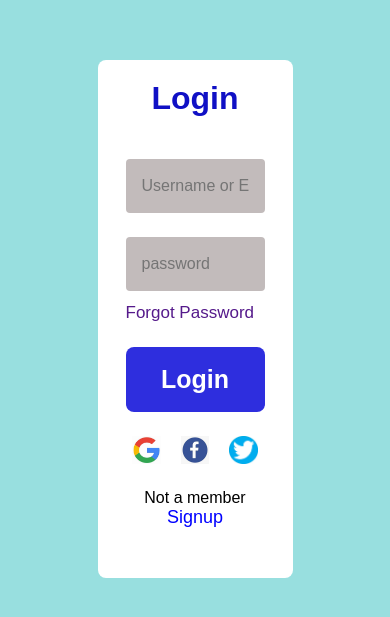
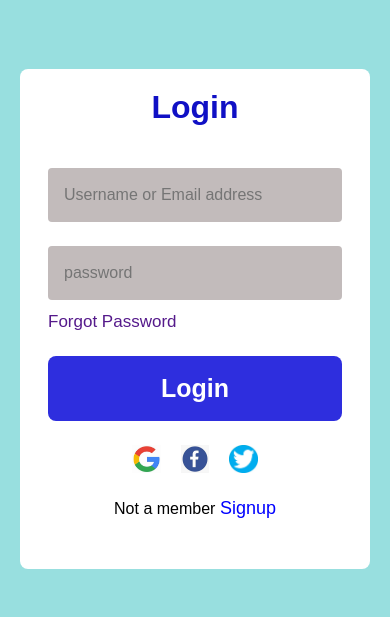
Before and after one commit to Vivek-Mehra298/Login-Signup-Form, a plain HTML site: page index.html in a window 390 px wide. Shown: the part 103-720 px from the top of the page. Drawn offline with Linux system fonts and the light colour scheme.

Commit message:
Update media.css

```diff
--- a/media.css
+++ b/media.css
@@ -5,4 +5,7 @@
            width: 1.8rem;
           margin-inline: 10px; /*this property make all elements margin in left and right */
            }
+        .form-box{
+        width:350px;
+    }
 }
```
